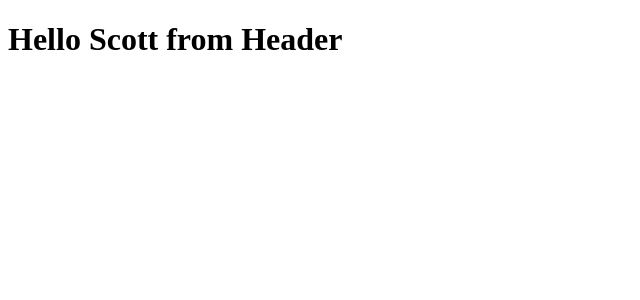
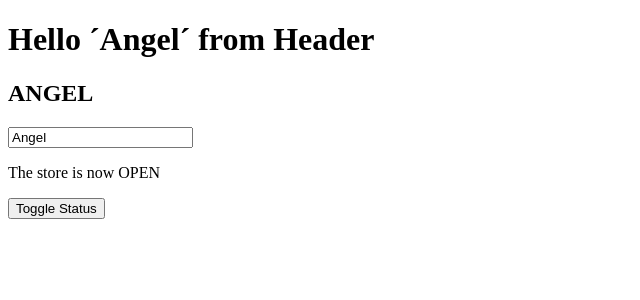
Before and after one commit to Angellomon/svelte-5-course, a SvelteKit app: page / in a window 1280 px wide. Shown: the top 300 px of the page, without its empty margins (0-640 px from the left). Built offline with nearby package versions, Linux system fonts and the light colour scheme.

Commit message:
feat: impl first example of status

```diff
--- a/src/routes/+page.svelte
+++ b/src/routes/+page.svelte
@@ -1,6 +1,23 @@
 <script lang="ts">
     import Header from "./Header.svelte";
+
+    let name = $state("Angel")
+
+    let status: "OPEN" | "CLOSED" = $state("OPEN")
+
+    // function toggle() {
+    //     status = status === "OPEN" ? "CLOSED" : "OPEN"
+    // }
+    function onclick() {
+        status = status === "OPEN" ? "CLOSED" : "OPEN"
+    }
 </script>
 
 
-<Header name="Scott" />
+<Header {name} />
+
+<input type="text" name="name" id="name" bind:value={name}>
+
+<p>The store is now {status}</p>
+
+<button {onclick}>Toggle Status</button>
--- a/src/routes/Header.svelte
+++ b/src/routes/Header.svelte
@@ -2,7 +2,8 @@
     let { name = "human" } = $props()
 </script>
 
-<h1>Hello {name} from Header</h1>
+<h1>Hello ´{name}´ from Header</h1>
+<h2>{name.toUpperCase()}</h2>
 
 <style>
 
```
